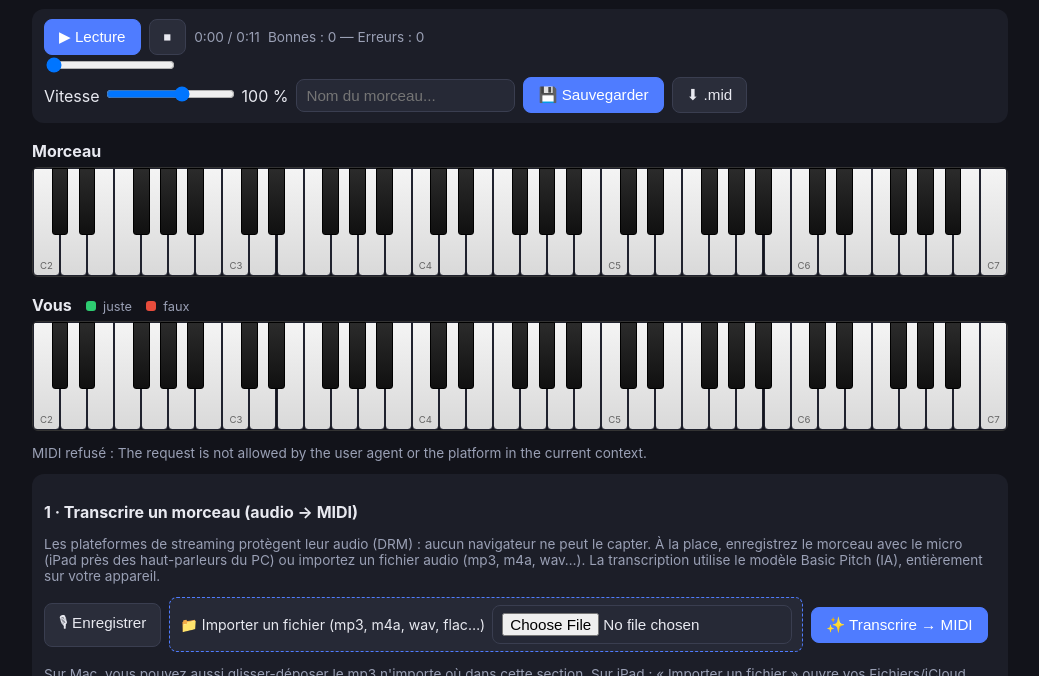
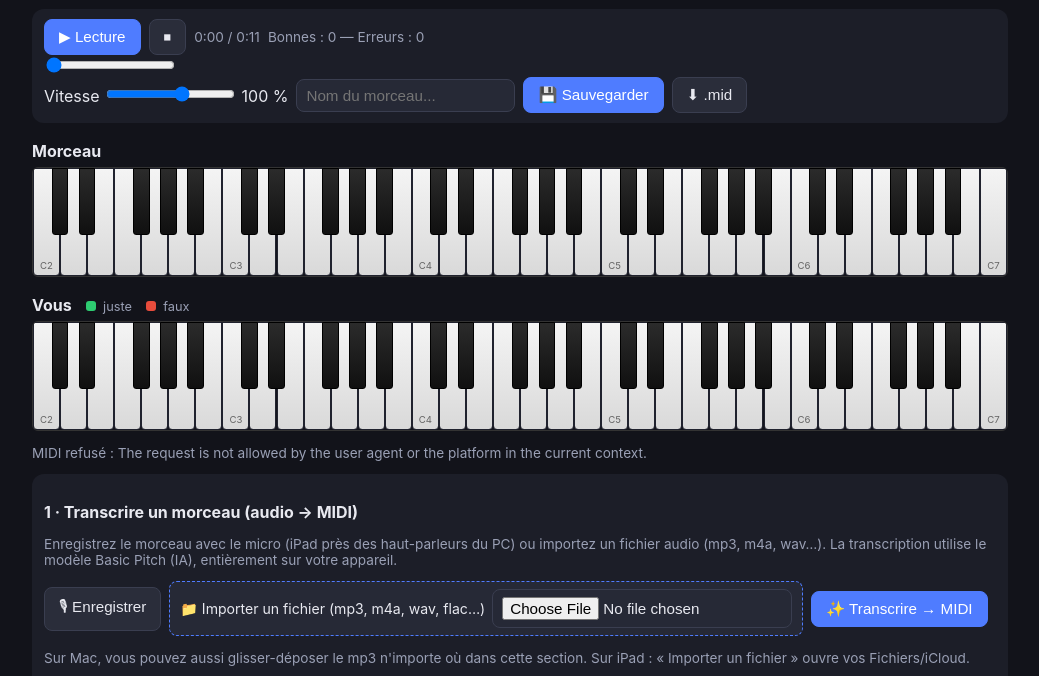
Before and after one commit to francois-costantino/atelier-piano, a website: page index.html in a window 1280 px wide. Shown: the part 124-800 px from the top of the page, without its empty margins (120-1159 px from the left). Drawn offline with Linux system fonts and the light colour scheme.

Commit message:
Texte d'introduction de la transcription : formulation directe
Co-authored-by: francois-costantino <francois-costantino@users.noreply.github.com>

```diff
--- a/index.html
+++ b/index.html
@@ -67,9 +67,8 @@
   <section>
     <h2>1 · Transcrire un morceau (audio → MIDI)</h2>
     <p class="muted">
-      Les plateformes de streaming protègent leur audio (DRM) : aucun navigateur ne peut le capter. À la place, enregistrez le morceau
-      avec le micro (iPad près des haut-parleurs du PC) ou importez un fichier audio (mp3, m4a, wav…).
-      La transcription utilise le modèle Basic Pitch (IA), entièrement sur votre appareil.
+      Enregistrez le morceau avec le micro (iPad près des haut-parleurs du PC) ou importez un fichier audio
+      (mp3, m4a, wav…). La transcription utilise le modèle Basic Pitch (IA), entièrement sur votre appareil.
     </p>
     <div class="row" id="dropZone">
       <button id="btnRecord">🎙 Enregistrer</button>
--- a/sw.js
+++ b/sw.js
@@ -1,5 +1,5 @@
 // sw.js — cache hors-ligne pour Atelier Piano.
-const VERSION = 'atelier-piano-v9';
+const VERSION = 'atelier-piano-v10';
 const CORE = [
   './',
   './index.html',
```
